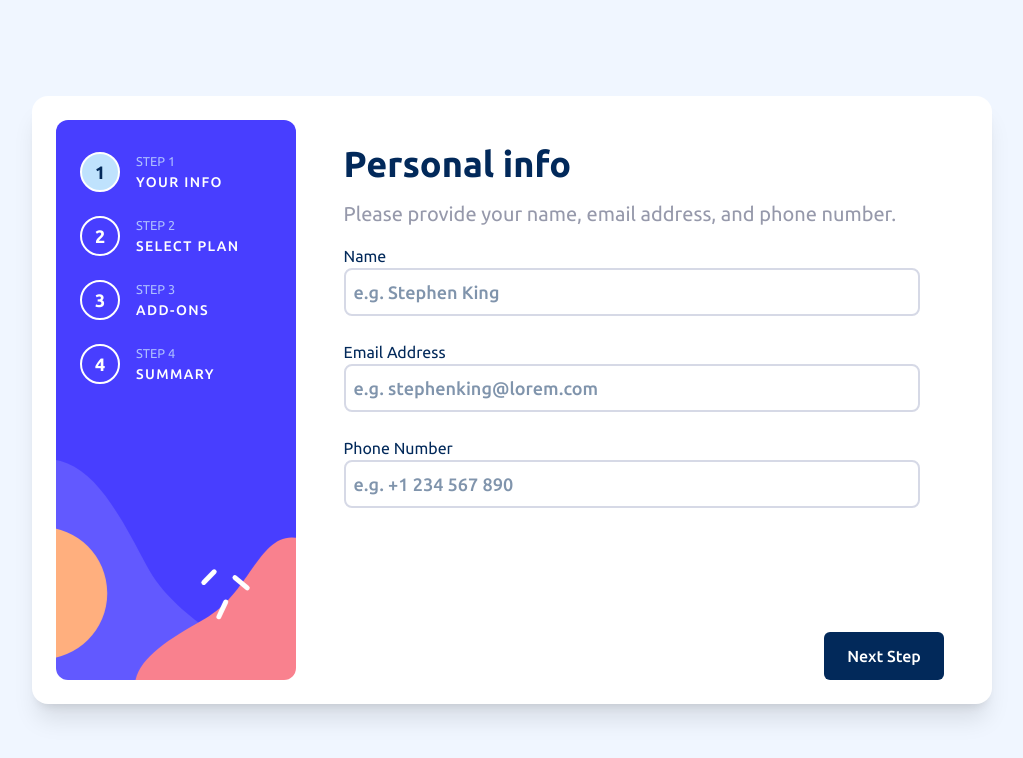
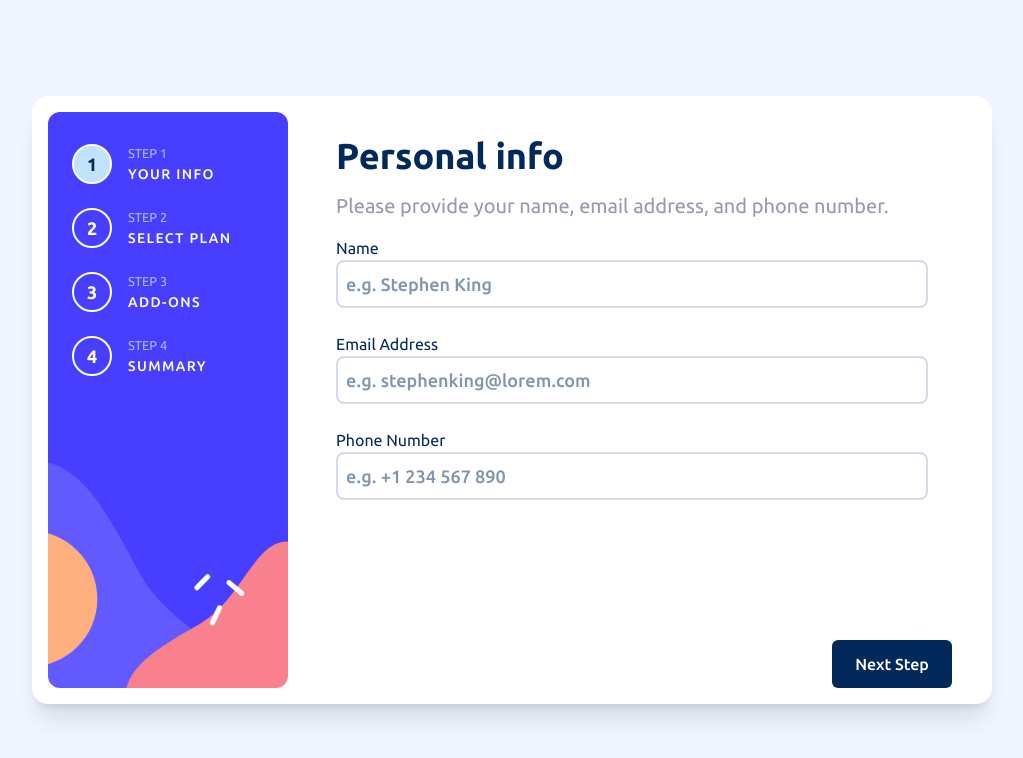
Before and after one commit to Dev-simeon-tech/Multi-step-form, a React (Vite) app: page / in a window 1280 px wide. Shown: the top 758 px of the page, without its empty margins (128-1151 px from the left). Built offline with nearby package versions, Linux system fonts and the light colour scheme.

Commit message:
reduced form padding

```diff
--- a/src/App.tsx
+++ b/src/App.tsx
@@ -4,7 +4,7 @@ import Form from "./components/form";
 const App = () => {
   return (
     <div className='lg:flex items-center justify-center lg:min-h-screen'>
-      <div className='bg-Magnolia lg:bg-White lg:max-w-[75%] lg:rounded-2xl lg:shadow-xl min-h-screen lg:min-h-[38rem] pb-10 lg:grid lg:grid-cols-[1fr_3fr] lg:p-6'>
+      <div className='bg-Magnolia lg:bg-White lg:max-w-[75%] lg:rounded-2xl lg:shadow-xl min-h-screen lg:min-h-[38rem] pb-10 lg:grid lg:grid-cols-[1fr_3fr] lg:p-4'>
         <FormSidebar />
         <Form />
       </div>
```
